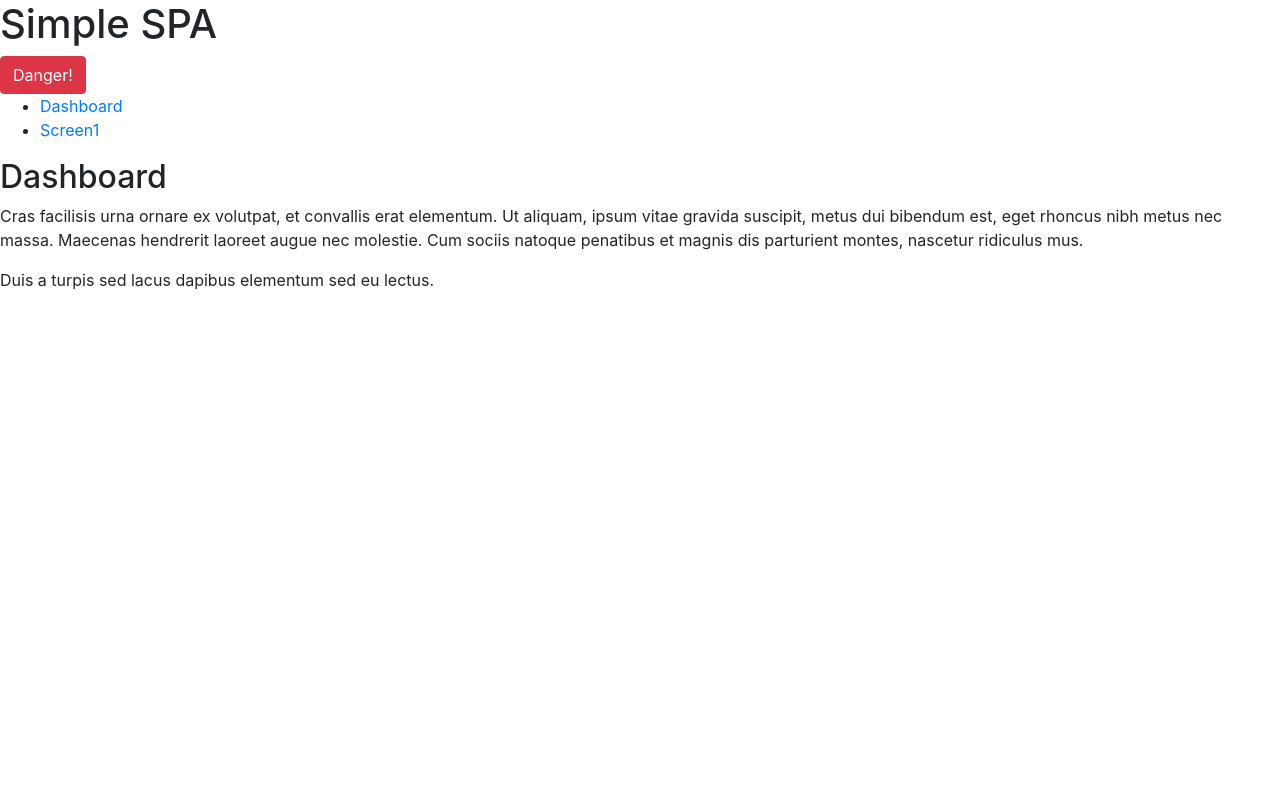
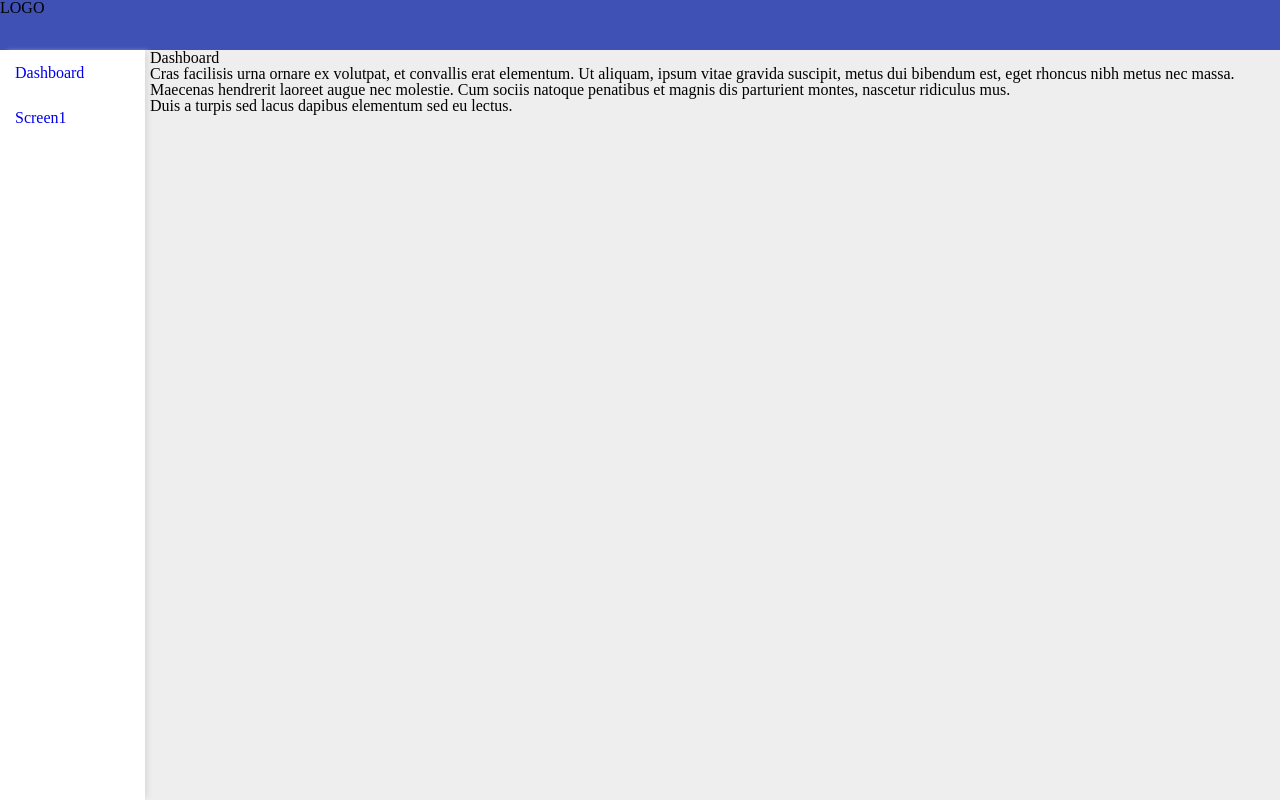
Before and after one commit to jpishko/es6-react-quickstart, a React app: page / in a window 1280 px wide. Built offline with nearby package versions, Linux system fonts and the light colour scheme; the HTML template or start-up script is replaced by a standard one.

Commit message:
Initial working layout

```diff
--- /dev/null
+++ b/src/css/index.css
@@ -0,0 +1,52 @@
+html, body, #root {
+    height: 100%;
+}
+
+
+/* App component */
+.App {
+    height: 100%;
+    background-color: #EEEEEE;
+}
+.topNavbar {
+    position: fixed;
+    height: 50px;
+    width: 100%;
+    background-color: #3F51B5;
+}
+.bottomContainer {
+    position: absolute;
+    padding-top: 50px;
+    display: flex;
+    height: 100%;
+}
+main {
+    flex-grow: 1;
+    align-items: stretch;
+}
+
+
+/* Logo component */
+.logo {
+    height: 100px;
+    width: 100%;
+}
+
+
+/* Sidebar component */
+.sidebar {
+    flex-basis: 250px;
+    background-color: white;
+    box-shadow: 5px 0 5px -2px #DDDDDD;
+    margin-right: 5px;
+}
+.sidebar ul {
+    list-style-type: none;
+}
+.sidebar li a {
+    display: inline-block;
+    width: 100%;
+    line-height: 35px;
+    padding: 5px 15px 5px 15px;
+    text-decoration: none;
+}
--- a/src/js/components/App.jsx
+++ b/src/js/components/App.jsx
@@ -2,7 +2,7 @@ import React from 'react';
 import {Route, NavLink, BrowserRouter} from 'react-router-dom';
 import Dashboard from './screens/Dashboard.jsx';
 import Screen1 from './screens/Screen1.jsx';
-import { Button } from 'reactstrap';
+//import { Button } from 'reactstrap';
 
 export default class App extends React.Component {
   constructor() {
@@ -12,19 +12,32 @@ export default class App extends React.Component {
   render() {
     return (
       <BrowserRouter>
-        <div>
-            <h1>Simple SPA</h1>
-            <Button color="danger">Danger!</Button>
-            <ul className="header">
-              <li><NavLink to="/">Dashboard</NavLink></li>
-              <li><NavLink to="/screen1">Screen1</NavLink></li>
-            </ul>
-            <div className="content">
+        <div className="App">
+
+          <div className="topNavbar">
+            <div className="logo">
+                LOGO
+            </div>
+          </div>
+
+          <div className="bottomContainer">
+            <div className="sidebar">
+              <nav>
+                <ul>
+                  <li><NavLink to="/">Dashboard</NavLink></li>
+                  <li><NavLink to="/screen1">Screen1</NavLink></li>
+                </ul>
+              </nav>
+            </div>
+
+            <main>
               <Route exact path="/" component={Dashboard}/>
               <Route path="/screen1" component={Screen1}/>
-            </div>
+            </main>
           </div>
-        </BrowserRouter>
+
+        </div>
+      </BrowserRouter>
     );
   }
 }
--- a/src/js/index.js
+++ b/src/js/index.js
@@ -1,8 +1,9 @@
 import React from 'react';
 import ReactDOM from 'react-dom';
 import App from './components/App.jsx';
-//import '../css/reset.css';
-import 'bootstrap/dist/css/bootstrap.min.css';
+import '../css/reset.css';
+import '../css/index.css';
+//import 'bootstrap/dist/css/bootstrap.min.css';
 
 
 ReactDOM.render(<App />, document.getElementById('root'));
```
Also changed, not shown: 1 other file (tests, documents, lock files or other folders).
